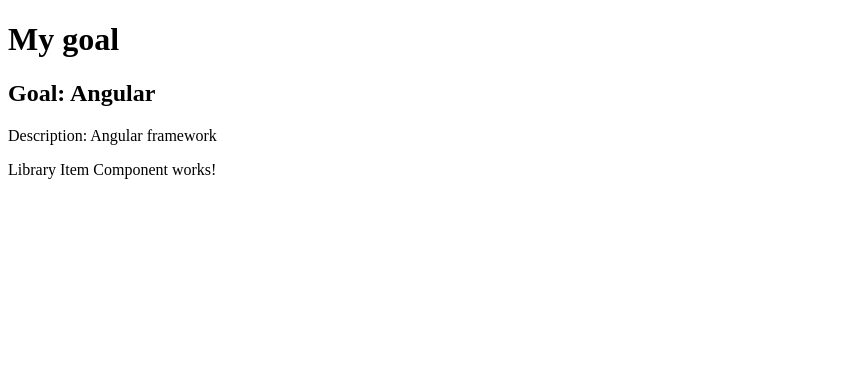
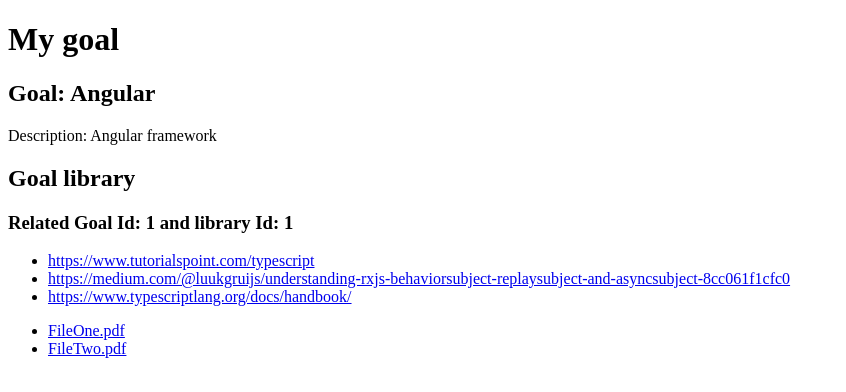
Before and after one commit to tzaczek/too-late-web-app, an Angular app: page /goal/1 in a window 1280 px wide. Shown: the top 392 px of the page, without its empty margins (0-846 px from the left). Built offline with nearby package versions, Linux system fonts and the light colour scheme.

Commit message:
library item html preview

```diff
--- a/src/app/library/libray-item/library-item.component.html
+++ b/src/app/library/libray-item/library-item.component.html
@@ -1,3 +1,14 @@
-<p>
-  Library Item Component works!
-</p>
+<h2>Goal library</h2>
+<div *ngIf="library$ | async as library">
+<h3>Related Goal Id: {{library.goalId}} and library Id: {{library.id}}</h3>
+<ul class="links">
+  <li *ngFor="let link of library.links">
+    <a href="{{ link }}">{{ link }}</a>
+  </li>
+</ul>
+<ul class="files">
+  <li *ngFor="let file of library.files">
+    <a href="{{ file }}">{{ file }}</a>
+  </li>
+</ul>
+</div>
--- a/src/app/library/libray-item/library-item.component.ts
+++ b/src/app/library/libray-item/library-item.component.ts
@@ -1,4 +1,8 @@
 import { Component, Input, OnInit } from '@angular/core';
+import { Observable } from 'rxjs';
+
+import { Library } from './library';
+import { LibraryService } from '../library.service';
 
 @Component({
   selector: 'app-libray-item',
@@ -8,10 +12,12 @@
 export class LibraryItemComponent implements OnInit {
 
   @Input() goalId : number | string;
+  library$ : Observable<Library>;
 
-  constructor() { }
+  constructor(private libraryService : LibraryService) { }
 
   ngOnInit() {
+    this.library$ = this.libraryService.getGoalLibray(this.goalId);
   }
 
 }
```
